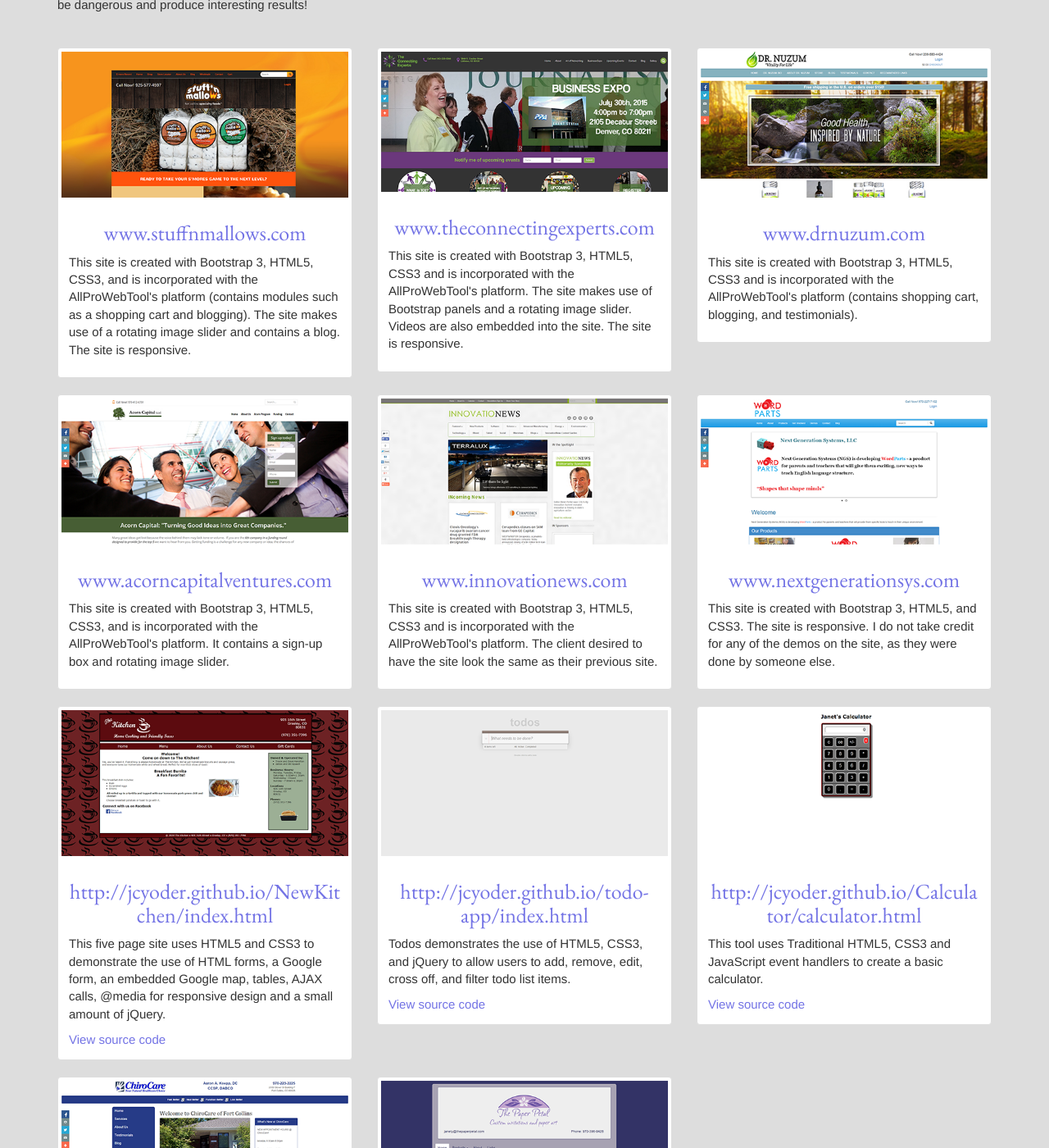
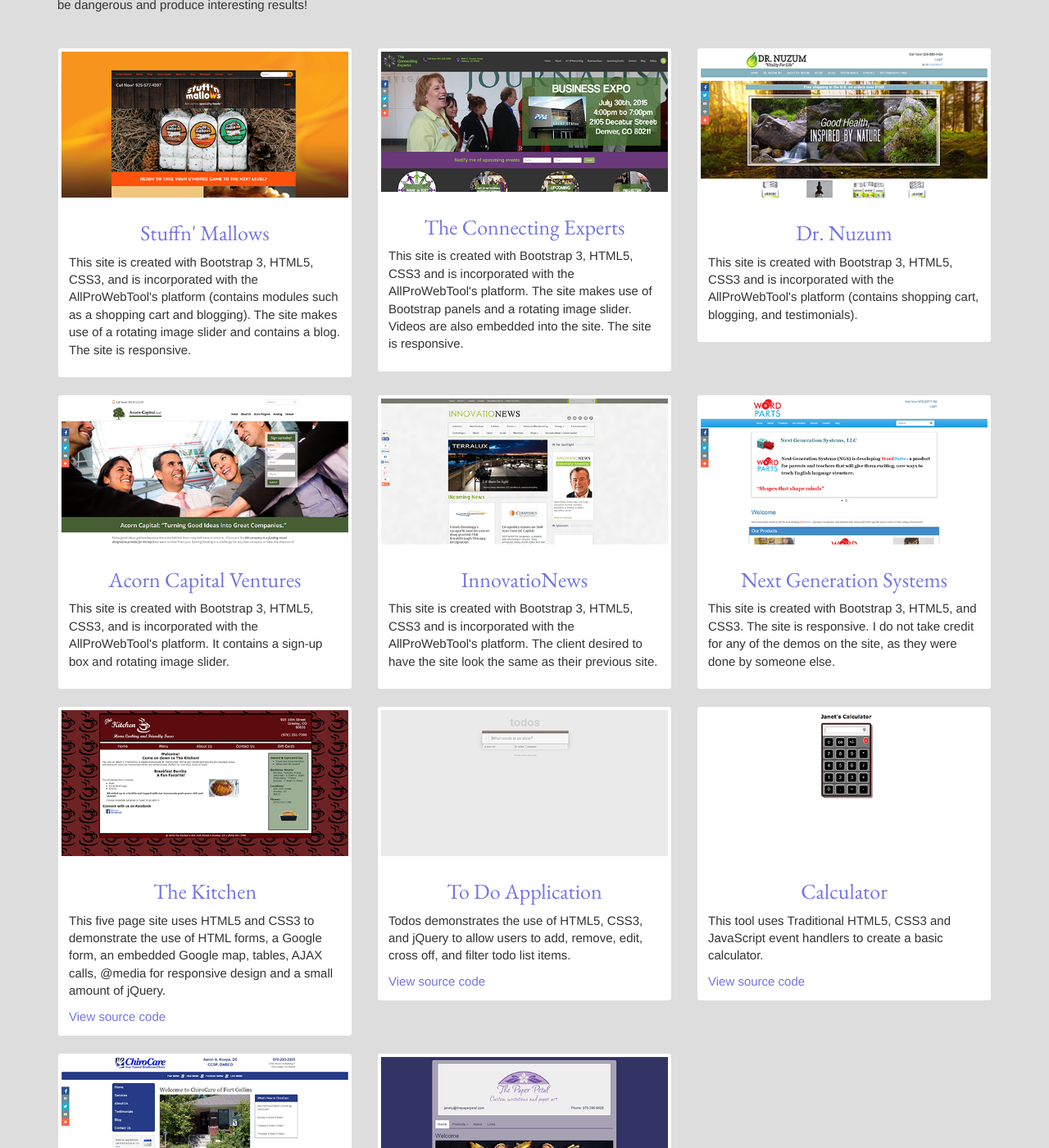
Before and after one commit to jcyoder/jcyoder.github.io, a Jekyll site: the page index.html, which Jekyll copies as it is, in a window 1280 px wide and 1400 px high, scrolled down 979 px. Shown: the whole window at 82% size. Built offline with Jekyll 4.4.1, drawn with Linux system fonts in a browser that asks for light colours; nearby versions of some CDN libraries; comment, search, counter and statistics services are not loaded; some of the changed text lies outside the part shown.

Commit message:
Modified thumbnail captions

```diff
--- a/index.html
+++ b/index.html
@@ -90,7 +90,7 @@
                     <img class="img-responsive" src="images/stuffhome.png" alt="www.stuffnmallows.com">
                   </a>
                   <div class="caption">
-                    <h3><a href="http://www.stuffnmallows.com/" target="_blank">www.stuffnmallows.com</a></h3>
+                    <h3><a href="http://www.stuffnmallows.com/" target="_blank">Stuffn' Mallows</a></h3>
                     <p>This site is created with Bootstrap 3, HTML5, CSS3, and is incorporated with the AllProWebTool's platform (contains modules such as a shopping cart and blogging). The site makes use of a rotating image slider and contains a blog. The site is responsive.</p>
                   </div>
                 </div>
@@ -101,7 +101,7 @@
                     <img class="img-responsive" src="images/connecting.png" alt="www.chirocareftc.com">
                   </a>
                   <div class="caption">
-                    <h3><a href="http://www.theconnectingexperts.com/" target="_blank">www.theconnectingexperts.com</a></h3>
+                    <h3><a href="http://www.theconnectingexperts.com/" target="_blank">The Connecting Experts</a></h3>
                     <p>This site is created with Bootstrap 3, HTML5, CSS3 and is incorporated with the AllProWebTool's platform. The site makes use of Bootstrap panels and a rotating image slider.  Videos are also embedded into the site. The site is responsive.</p>
                   </div>
                 </div>
@@ -109,10 +109,10 @@
               <div class="col-sm-12 col-md-4">
                 <div class="thumbnail">
                   <a class="fancybox" href="images/drnuzum.png" target="_blank">
-                    <img class="img-responsive" src="images/drnuzum.png" alt="www.chirocareftc.com">
+                    <img class="img-responsive" src="images/drnuzum.png" alt="Dr. Nuzum">
                   </a>
                   <div class="caption">
-                    <h3><a href="http://www.drnuzum.com/" target="_blank">www.drnuzum.com</a></h3>
+                    <h3><a href="http://www.drnuzum.com/" target="_blank">Dr. Nuzum</a></h3>
                     <p>This site is created with Bootstrap 3, HTML5, CSS3 and is incorporated with the AllProWebTool's platform (contains shopping cart, blogging, and testimonials).</p>
                   </div>
                 </div>
@@ -125,7 +125,7 @@
                     <img class="img-responsive" src="images/acorncapitalventures.png" alt="www.acorncapitalventures.com">
                   </a>
                   <div class="caption">
-                    <h3><a href="http://acorncapitalventures.com/" target="_blank">www.acorncapitalventures.com</a></h3>
+                    <h3><a href="http://acorncapitalventures.com/" target="_blank">Acorn Capital Ventures</a></h3>
                     <p>This site is created with Bootstrap 3, HTML5, CSS3, and is incorporated with the AllProWebTool's platform. It contains a sign-up box and rotating image slider.</p>
                   </div>
                 </div>
@@ -136,7 +136,7 @@
                     <img class="img-responsive" src="images/innovationews.png" alt="www.innovationews.com">
                   </a>
                   <div class="caption">
-                    <h3><a href="http://www.innovationews.com/" target="_blank">www.innovationews.com</a></h3>
+                    <h3><a href="http://www.innovationews.com/" target="_blank">InnovatioNews</a></h3>
                     <p>This site is created with Bootstrap 3, HTML5, CSS3 and is incorporated with the AllProWebTool's platform. The client desired to have the site look the same as their previous site.</p>
                   </div>
                 </div>
@@ -147,7 +147,7 @@
                     <img class="img-responsive" src="images/wordparts.png" alt="www.nextgenerationsys.com">
                   </a>
                   <div class="caption">
-                    <h3><a href="http://www.nextgenerationsys.com" target="_blank">www.nextgenerationsys.com</a></h3>
+                    <h3><a href="http://www.nextgenerationsys.com" target="_blank">Next Generation Systems</a></h3>
                     <p>This site is created with Bootstrap 3, HTML5, and CSS3. The site is responsive.  I do not take credit for any of the demos on the site, as they were done by someone else. </p>
                   </div>
                 </div>
@@ -160,7 +160,7 @@
                     <img class="img-responsive" src="images/thekitchen.png" alt="The Kitchen">
                   </a>
                   <div class="caption">
-                    <h3><a href="http://jcyoder.github.io/NewKitchen/index.html" target="_blank">http://jcyoder.github.io/NewKitchen/index.html</a></h3>
+                    <h3><a href="http://jcyoder.github.io/NewKitchen/index.html" target="_blank">The Kitchen</a></h3>
                     <p>This five page site uses HTML5 and CSS3 to demonstrate the use of HTML forms, a Google form, an embedded Google map, tables, AJAX calls, @media for responsive design and a small amount of jQuery.</p>
                     <a class="projlinks" href="https://github.com/jcyoder/NewKitchen/tree/gh-pages" target="_blank">View source code</a>
                   </div>
@@ -172,7 +172,7 @@
                     <img class="img-responsive" src="images/todomvc.png" alt="Todo app">
                   </a>
                   <div class="caption">
-                    <h3><a href="http://jcyoder.github.io/todo-app/index.html" target="_blank">http://jcyoder.github.io/todo-app/index.html</a></h3>
+                    <h3><a href="http://jcyoder.github.io/todo-app/index.html" target="_blank">To Do Application</a></h3>
                     <p>Todos demonstrates the use of HTML5, CSS3, and jQuery to allow users to add, remove, edit, cross off, and filter todo list items.</p>
                     <a href="https://github.com/jcyoder/todo-app/tree/gh-pages" target="_blank">View source code</a>
                   </div>
@@ -198,7 +198,7 @@
                     <img class="img-responsive" src="images/ChiroCareFortCollins.png" alt="www.chirocareftc.com">
                   </a>
                   <div class="caption">
-                    <h3><a href="http://www.chirocareftc.com/" target="_blank">www.chirocateftc.com</a></h3>
+                    <h3><a href="http://www.chirocareftc.com/" target="_blank">ChiroCare Fort Collins</a></h3>
                     <p>This site is created with Bootstrap 3, HTML5, CSS3. The site makes use of Bootstrap panels and a rotating image slider.  Videos are also embedded into the site. The site is partially responsive.</p>
                   </div>
                 </div>
@@ -209,7 +209,7 @@
                     <img class="img-responsive" src="images/thepaperpetal.png" alt="The Kitchen">
                   </a>
                   <div class="caption">
-                    <h3><a href="http://jcyoder.github.io/ThePaperPetal/index.html" target="_blank">http://jcyoder.github.io/ThePaperPetal/index.html</a></h3>
+                    <h3><a href="http://jcyoder.github.io/ThePaperPetal/index.html" target="_blank">The Paper Petal</a></h3>
                     <p>Static website built with Bootstrap. Makes use of carousels, panels and thumbnail views. Added in the fancyBox version 2 library as well.</p>
                     <a href="https://github.com/jcyoder/ThePaperPetal/tree/gh-pages" target="_blank">View source code</a>
                   </div>
```
Also changed, not shown: other parts of index.html (+1 -1 lines).
